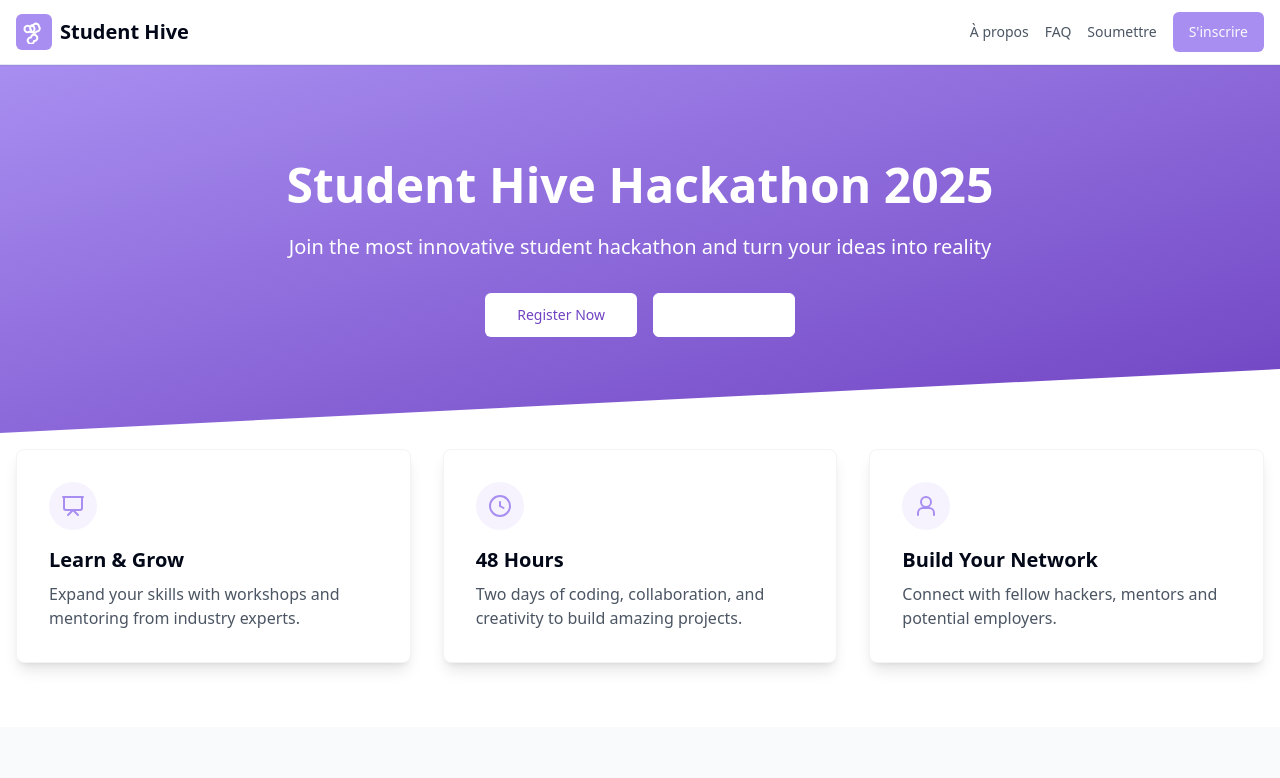
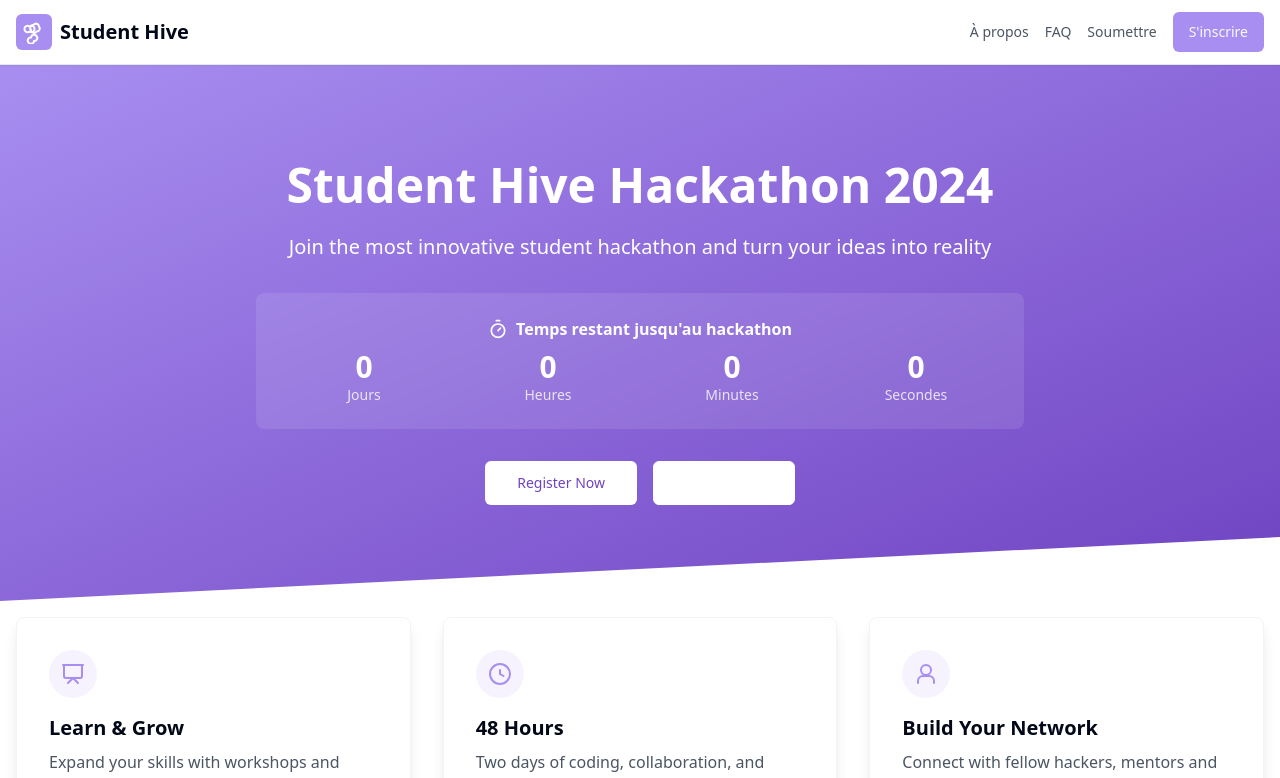
Before and after one commit to ahmed-badi/hackathon-student-hive, a React (Vite) app: page / in a window 1280 px wide. Shown: the top 778 px of the page. Built offline with nearby package versions, Linux system fonts and the light colour scheme.

Commit message:
Add countdown timer
Implement a countdown timer to display the remaining days until the event on June 12th.

```diff
--- a/src/pages/Index.tsx
+++ b/src/pages/Index.tsx
@@ -1,9 +1,39 @@
-
 import { Button } from "@/components/ui/button";
 import { Link } from "react-router-dom";
 import Navbar from "@/components/Navbar";
+import { Timer } from "lucide-react";
+import { useEffect, useState } from "react";
 
 const Index = () => {
+  const [timeLeft, setTimeLeft] = useState({
+    days: 0,
+    hours: 0,
+    minutes: 0,
+    seconds: 0
+  });
+
+  useEffect(() => {
+    const calculateTimeLeft = () => {
+      const eventDate = new Date('2024-06-12T00:00:00');
+      const now = new Date();
+      const difference = eventDate.getTime() - now.getTime();
+
+      if (difference > 0) {
+        setTimeLeft({
+          days: Math.floor(difference / (1000 * 60 * 60 * 24)),
+          hours: Math.floor((difference / (1000 * 60 * 60)) % 24),
+          minutes: Math.floor((difference / 1000 / 60) % 60),
+          seconds: Math.floor((difference / 1000) % 60)
+        });
+      }
+    };
+
+    calculateTimeLeft();
+    const timer = setInterval(calculateTimeLeft, 1000);
+
+    return () => clearInterval(timer);
+  }, []);
+
   return (
     <div className="min-h-screen flex flex-col bg-white">
       <Navbar />
@@ -13,8 +43,35 @@ const Index = () => {
         <div className="relative bg-gradient-to-br from-primary to-accent py-16 md:py-24">
           <div className="container mx-auto px-4">
             <div className="max-w-3xl mx-auto text-center text-white">
-              <h1 className="text-4xl md:text-5xl font-bold mb-6">Student Hive Hackathon 2025</h1>
+              <h1 className="text-4xl md:text-5xl font-bold mb-6">Student Hive Hackathon 2024</h1>
               <p className="text-lg md:text-xl mb-8">Join the most innovative student hackathon and turn your ideas into reality</p>
+
+              {/* Countdown Timer */}
+              <div className="bg-white/10 backdrop-blur-sm rounded-lg p-6 mb-8">
+                <div className="flex items-center justify-center gap-2 mb-2">
+                  <Timer className="w-5 h-5" />
+                  <span className="font-semibold">Temps restant jusqu'au hackathon</span>
+                </div>
+                <div className="grid grid-cols-4 gap-4 text-center">
+                  <div>
+                    <div className="text-3xl font-bold">{timeLeft.days}</div>
+                    <div className="text-sm opacity-80">Jours</div>
+                  </div>
+                  <div>
+                    <div className="text-3xl font-bold">{timeLeft.hours}</div>
+                    <div className="text-sm opacity-80">Heures</div>
+                  </div>
+                  <div>
+                    <div className="text-3xl font-bold">{timeLeft.minutes}</div>
+                    <div className="text-sm opacity-80">Minutes</div>
+                  </div>
+                  <div>
+                    <div className="text-3xl font-bold">{timeLeft.seconds}</div>
+                    <div className="text-sm opacity-80">Secondes</div>
+                  </div>
+                </div>
+              </div>
+
               <div className="flex flex-col sm:flex-row gap-4 justify-center">
                 <Link to="/register">
                   <Button size="lg" className="bg-white text-accent hover:bg-gray-100">
@@ -135,7 +192,7 @@ const Index = () => {
                   <div className="bg-primary rounded-md p-1.5">
                     <svg xmlns="http://www.w3.org/2000/svg" width="20" height="20" viewBox="0 0 24 24" fill="none" stroke="currentColor" strokeWidth="2" strokeLinecap="round" strokeLinejoin="round" className="text-white">
                       <path d="M17 6.5a3 3 0 0 0-5.5-1.5 3 3 0 0 0-2.5 5 3 3 0 0 0 5.5 1.5 3 3 0 0 0 2.5-5Z" />
-                      <path d="M9 17.5a3 3 0 0 0-2.5 5 3 3 0 0 0 5.5-1.5 3 3 0 0 0 2.5-5 3 3 0 0 0-5.5 1.5Z" />
+                      <path d="M9 17.5a3 3 0 0 0-2.5 5 3 3 0 0 0 5.5-1.5 3 3 0 0 0 2.5-5 3 3 0 0 0-5-2.5Z" />
                       <path d="M7.5 6.5a3 3 0 0 0-5 2.5 3 3 0 0 0 5 2.5 3 3 0 0 0 5-2.5 3 3 0 0 0-5-2.5Z" />
                     </svg>
                   </div>
```
